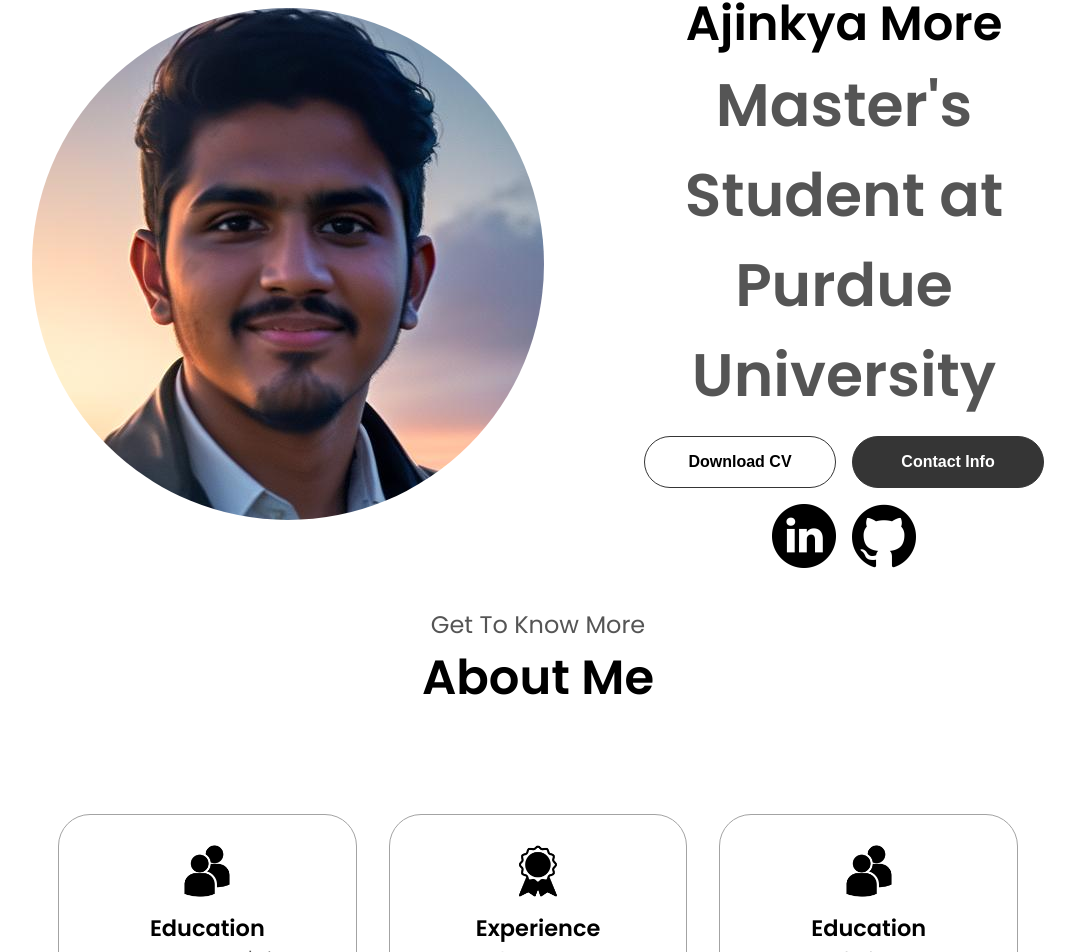
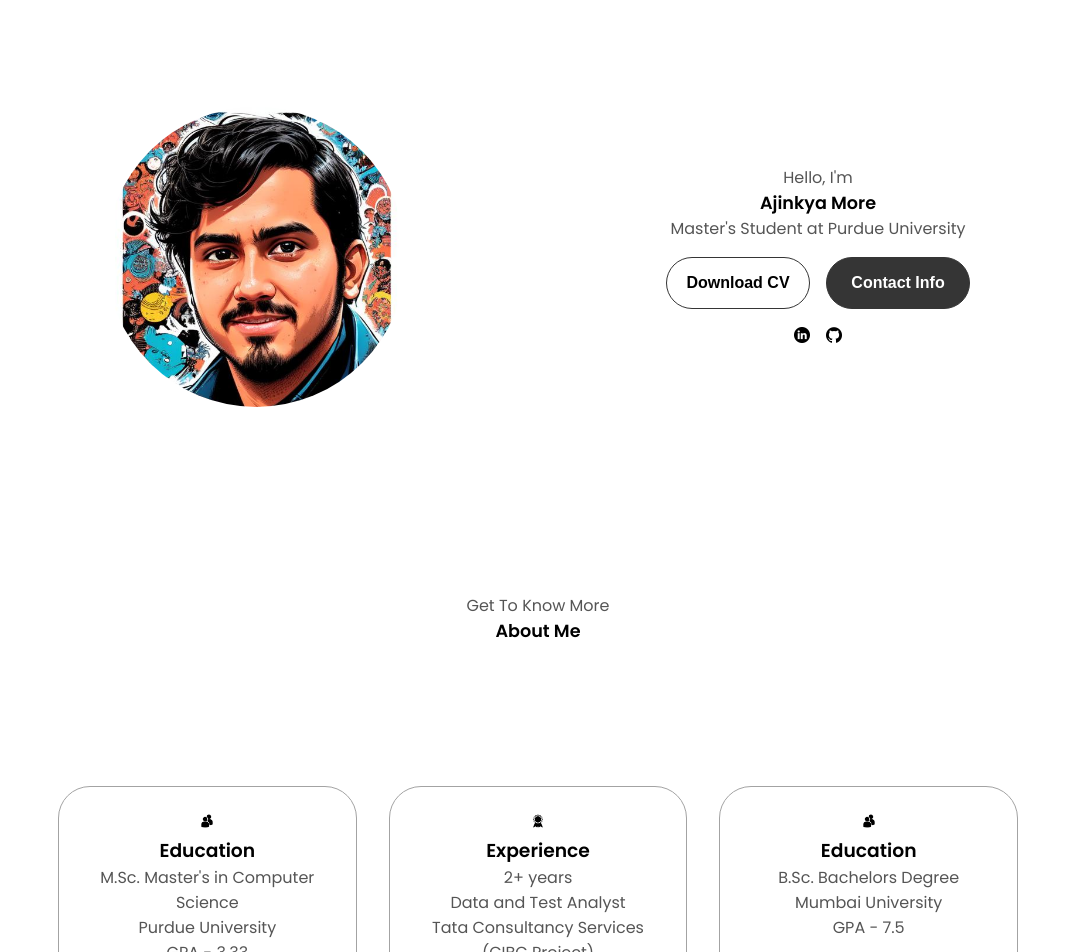
Before and after one commit to Asm3515/my-app, a React (Create React App) app: page / in a window 1280 px wide. Shown: the part 215-1167 px from the top of the page, without its empty margins (102-1177 px from the left). Built offline with nearby package versions, Linux system fonts and the light colour scheme.

Commit message:
This should be final Commit'

```diff
--- a/src/Navbar/Navbar.css
+++ b/src/Navbar/Navbar.css
@@ -78,3 +78,9 @@
         display: flex;
     }
   }
+
+  .profile-pic{
+    height: 300px;
+    width: 300px;
+    border-radius: 80%;
+  }
--- a/src/Section/Section.css
+++ b/src/Section/Section.css
@@ -15,7 +15,9 @@
 }
 
 .profile-pic{
-  border-radius: 50%;
+  border-radius:400%;
+  height: 300px;
+  width: 300px;
 
 }
 
@@ -29,7 +31,7 @@
 #profile {
   display: flex;
   justify-content: center;
-  gap: 5rem;
+  gap: 15rem;
   height: 80vh;
 }
 
@@ -44,21 +46,22 @@
 }
 
 .section__text p {
-  font-weight: 600;
+  font-weight: 400;
+  font-size: 1rem;
 }
 
 .section__text__p1 {
   text-align: center;
-  font-size: 1.5rem;
+  font-size: 1.0rem;
 }
 
 .section__text__p2 {
-  font-size: 3.75rem;
+  font-size: 1.50rem;
   margin-bottom: 1rem;
 }
 
 .title {
-  font-size: 3rem;
+  font-size: 1.1rem;
   text-align: center;
 
 }
@@ -74,7 +77,7 @@
 
 .icon {
   cursor: pointer;
-  height: 4rem;
+  height: 1rem;
 }
 
 /* BUTTONS */
@@ -89,8 +92,8 @@
   font-weight: 600;
   transition: all 300ms ease;
   padding: 1rem;
-  width: 12rem;
-  border-radius: 4rem;
+  width: 9rem;
+  border-radius: 2rem;
   font-size: 1rem;
 }
 
@@ -148,7 +151,7 @@
 .about-containers,
 .about-details-container {
   display: flex;
-  font-size: 1.2rem;
+  font-size: 1.rem;
 }
 
 .about-pic {
@@ -164,6 +167,7 @@
 
 .details-container {
   padding: 1.5rem;
+  font-size: 1rem;
   flex: 1;
   background: white;
   border-radius: 2rem;
@@ -225,12 +229,12 @@
 
 article .icon {
   cursor: default;
-  height: 2rem;
+  height: 1.0rem;
 }
 
 .article-text{
   text-align: center;
-  font-size: 1rem;
+  font-size: 1.1rem;
 }
 
 
@@ -265,24 +269,24 @@
 }
 
 .contact-info-container p {
-  font-size: 2.0rem;
+  font-size: 1.5rem;
 }
 
 .contact-icon {
   cursor: default;
-  height: 2.5rem ;
-  size: 2rem;
+  height: 1.5rem ;
+  size: 1rem;
 }
 
 .email-icon {
-  height: 2.5rem;
-  size: 2rem;
+  height: 1.5rem;
+  size: 1rem;
 }
 
 
 .icon-project {
-  height: 500px;
-  width: 600px;
+  height: 300px;
+  width: 400px;
 }
 
 
```
Also changed, not shown: src/Assets/profile-pic.jpg.
